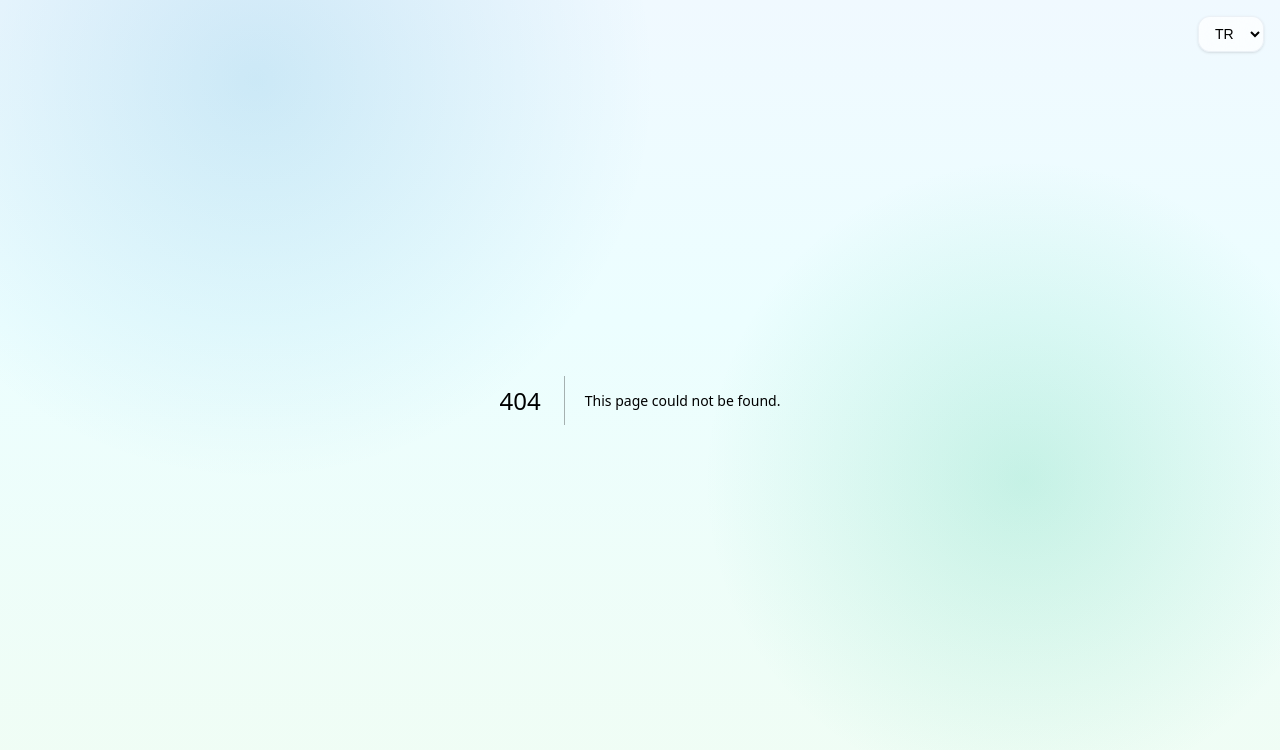
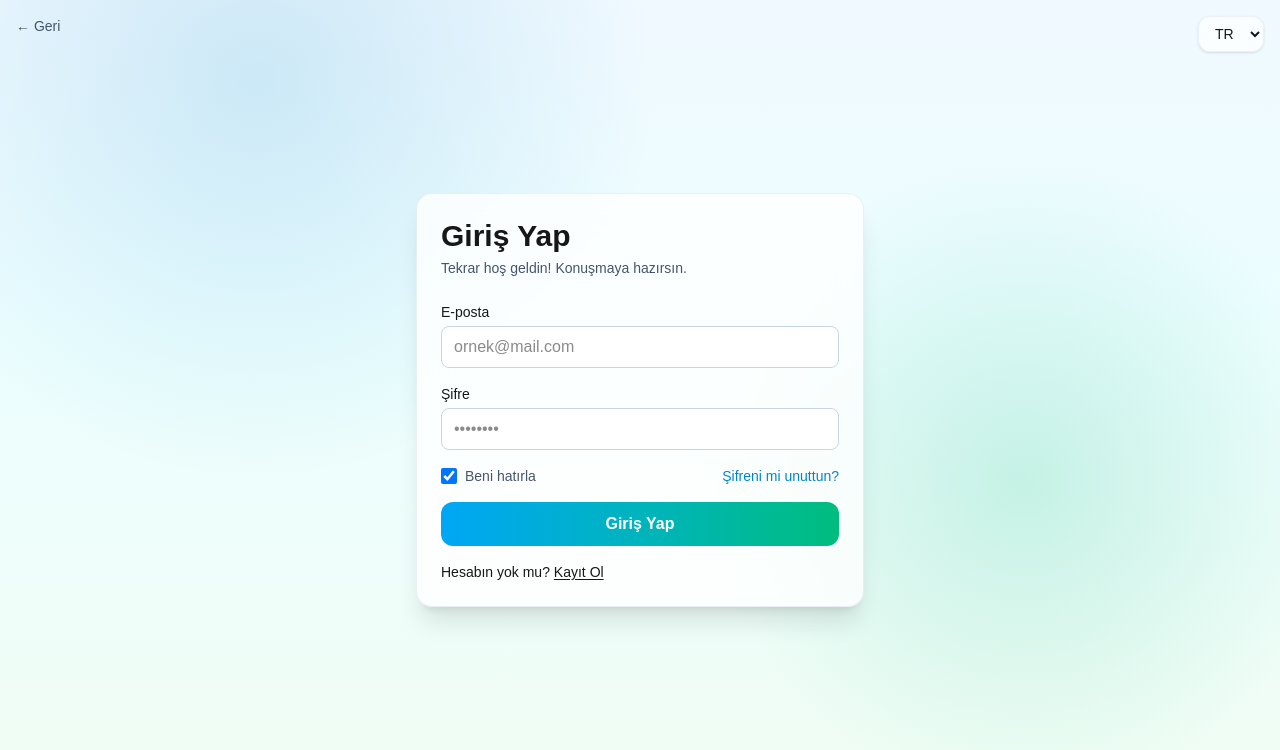
Before and after one commit to huseyinky40/pulsetalk, a Next.js app: page /login in a window 1280 px wide. Before the commit this address had no page. Shown: the top 750 px of the page. Built offline with nearby package versions, Linux system fonts and the light colour scheme.

Commit message:
Add login page UI with language support

```diff
--- /dev/null
+++ b/src/app/login/page.tsx
@@ -0,0 +1,109 @@
+'use client';
+
+import Link from 'next/link';
+import { useState } from 'react';
+import { useForm } from 'react-hook-form';
+import { z } from 'zod';
+import { zodResolver } from '@hookform/resolvers/zod';
+import { useLang } from '../../components/LangProvider';
+
+const schema = z.object({
+  email: z.string().email('Geçerli bir e-posta girin'),
+  password: z.string().min(1, 'Şifre gerekli'),
+  remember: z.boolean().optional(),
+});
+
+type FormData = z.infer<typeof schema>;
+
+export default function LoginPage() {
+  const { t } = useLang();
+  const {
+    register,
+    handleSubmit,
+    formState: { errors, isSubmitting },
+  } = useForm<FormData>({
+    resolver: zodResolver(schema),
+    defaultValues: { remember: true },
+  });
+  const [submitting, setSubmitting] = useState(false);
+
+  const onSubmit = async (data: FormData) => {
+    setSubmitting(true);
+    console.log('Login verisi:', data);
+    await new Promise((resolve) => setTimeout(resolve, 600));
+    setSubmitting(false);
+  };
+
+  return (
+    <main className="min-h-screen flex items-center justify-center px-6 relative">
+      <Link
+        href="/"
+        className="absolute top-4 left-4 text-sm text-slate-600 dark:text-slate-300 hover:underline underline-offset-2"
+      >
+        {t('back')}
+      </Link>
+
+      <section className="relative z-10 w-full max-w-md rounded-2xl border border-slate-200/70 dark:border-white/10 bg-white/80 dark:bg-white/10 p-6 shadow-xl backdrop-blur-lg">
+        <h1 className="text-3xl font-bold mb-1">{t('loginTitle')}</h1>
+        <p className="text-sm text-slate-600 dark:text-slate-300 mb-6">{t('welcomeBack')}</p>
+
+        <form onSubmit={handleSubmit(onSubmit)} className="space-y-4">
+          <div>
+            <label className="block text-sm mb-1">{t('email')}</label>
+            <input
+              type="email"
+              {...register('email')}
+              className="w-full rounded-lg border border-slate-300 dark:border-slate-700 bg-white dark:bg-slate-900 px-3 py-2"
+              placeholder="ornek@mail.com"
+            />
+            {errors.email && (
+              <p className="text-sm text-red-500 mt-1">{errors.email.message}</p>
+            )}
+          </div>
+
+          <div>
+            <label className="block text-sm mb-1">{t('password')}</label>
+            <input
+              type="password"
+              {...register('password')}
+              className="w-full rounded-lg border border-slate-300 dark:border-slate-700 bg-white dark:bg-slate-900 px-3 py-2"
+              placeholder="••••••••"
+            />
+            {errors.password && (
+              <p className="text-sm text-red-500 mt-1">{errors.password.message}</p>
+            )}
+          </div>
+
+          <div className="flex items-center justify-between text-sm">
+            <label className="flex items-center gap-2">
+              <input type="checkbox" {...register('remember')} className="w-4 h-4" />
+              <span className="text-slate-600 dark:text-slate-300">{t('rememberMe')}</span>
+            </label>
+            <button
+              type="button"
+              className="text-sky-600 hover:underline dark:text-emerald-400"
+              onClick={() => alert('Şifre sıfırlama yakında!')}
+            >
+              {t('forgotPassword')}
+            </button>
+          </div>
+
+          <button
+            type="submit"
+            disabled={isSubmitting || submitting}
+            className="w-full rounded-xl bg-gradient-to-r from-sky-500 to-emerald-500 text-white font-semibold py-2.5 hover:opacity-95 active:scale-[0.98] transition disabled:opacity-70"
+          >
+            {t('loginTitle')}
+          </button>
+        </form>
+
+        <p className="text-sm mt-4">
+          {t('noAccount')}{' '}
+          <Link href="/register" className="underline underline-offset-2">
+            {t('register')}
+          </Link>
+        </p>
+      </section>
+    </main>
+  );
+}
--- a/src/components/LangProvider.tsx
+++ b/src/components/LangProvider.tsx
@@ -30,6 +30,13 @@ const dict: Dict = {
   birth:           { tr: 'Doğum Tarihi (GG/AA/YYYY)', en: 'Birth Date (DD/MM/YYYY)' },
   notRobot:        { tr: 'Robot değilim (dummy)', en: 'I am not a robot (dummy)' },
   haveAccount:     { tr: 'Zaten hesabın var mı?', en: 'Already have an account?' },
+
+  // login
+  loginTitle:      { tr: 'Giriş Yap', en: 'Log In' },
+  welcomeBack:     { tr: 'Tekrar hoş geldin! Konuşmaya hazırsın.', en: 'Welcome back! Ready to keep the conversation going.' },
+  rememberMe:      { tr: 'Beni hatırla', en: 'Remember me' },
+  forgotPassword:  { tr: 'Şifreni mi unuttun?', en: 'Forgot your password?' },
+  noAccount:       { tr: 'Hesabın yok mu?', en: "Don't have an account?" },
 };
 
 type Ctx = {
```
